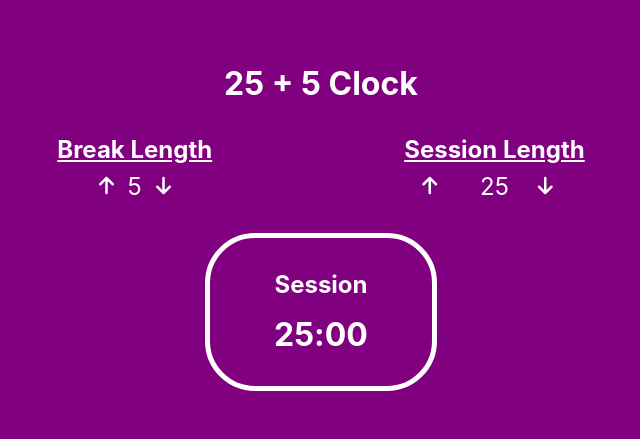
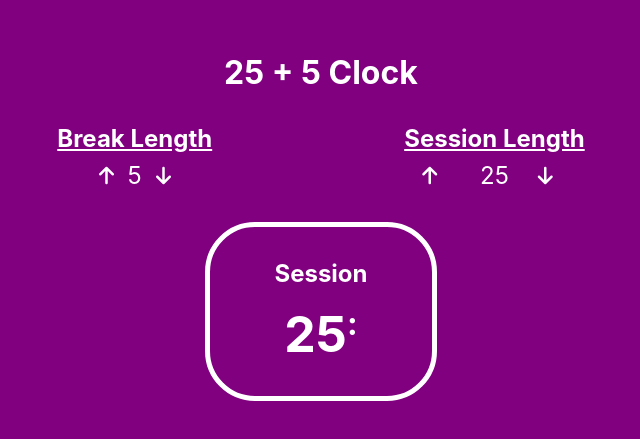
Before and after one commit to KylesTech95/react-timer, a React (Create React App) app: page / in a window 1280 px wide. Shown: the part 173-612 px from the top of the page, without its empty margins (319-959 px from the left). Built offline with nearby package versions, Linux system fonts and the light colour scheme.

Commit message:
updated session controls for up and down

```diff
--- a/src/App.css
+++ b/src/App.css
@@ -50,7 +50,9 @@ body{
   position: absolute;
   font-size:20px;
   transition:.3s;
+
 }
+
 #session-up,
 #break-up{
   left: -200%;
@@ -89,3 +91,7 @@ i:hover{
 .time-container{
   display:flex;
 }
+.minutes,
+.seconds{
+  font-size: 50px;
+}
--- a/src/display.js
+++ b/src/display.js
@@ -25,9 +25,11 @@ export default class Display extends React.Component {
         <div className="display-container">
             <h2 className="label">Session</h2>
             <div className="time-container">
+                {/*minutes*/}
                 <h1 className="minutes">{this.state.session_min}</h1>
                 <h1 className="colon">:</h1>
-                <h1 className="seconds">{this.state.session_sec}</h1>
+                {/*seconds*/}
+                <h1 className="seconds">{}</h1>
             </div>
         </div>
            </>
--- a/src/session.js
+++ b/src/session.js
@@ -2,6 +2,7 @@ import React from 'react';
 
 
 export default class Session extends React.Component {
+
     constructor(props){
         super(props);
         this.state={
@@ -10,14 +11,18 @@ export default class Session extends React.Component {
         }
     }
    handleUp = () => {
+    let min = document.querySelector('.minutes')
     this.setState({
         session_min: this.state.session_min < 60 ? this.state.session_min + 1 : this.state.session_min
     })
+    min.textContent = this.state.session_min < 60 ? this.state.session_min + 1 : this.state.session_min
    }
    handleDown = () => {
+    let min = document.querySelector('.minutes')
     this.setState({
         session_min: this.state.session_min > 1 ? this.state.session_min - 1 : this.state.session_min
     })
+    min.textContent = this.state.session_min > 1 ? this.state.session_min - 1 : this.state.session_min
    }
 
     render(){
```
